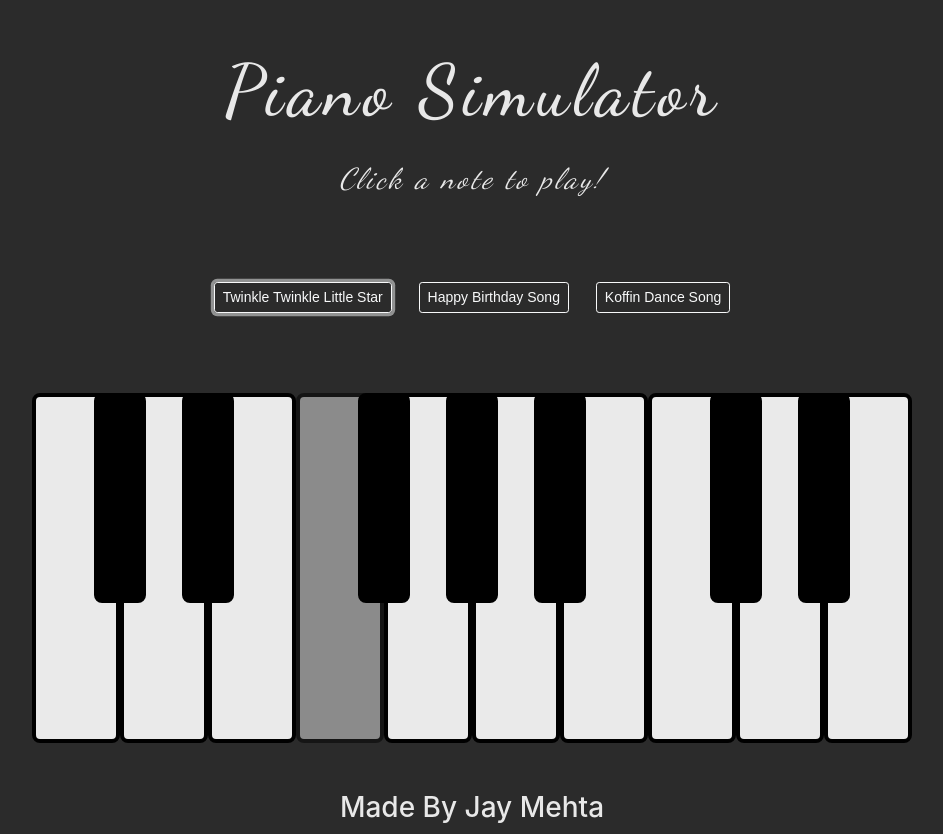
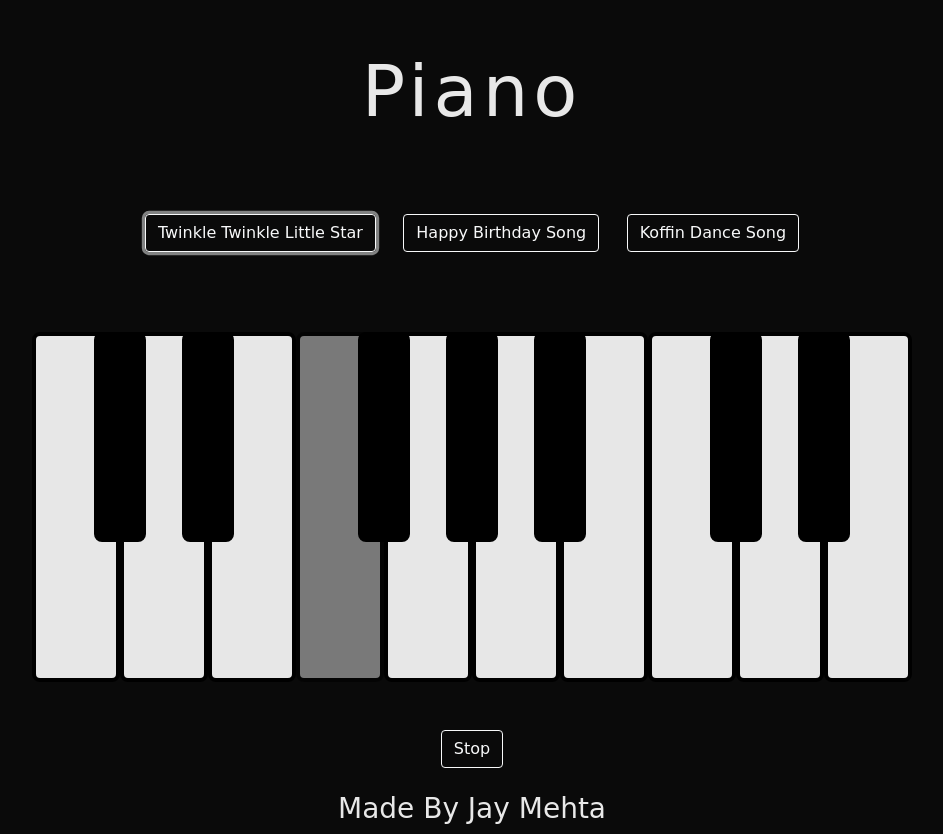
Before and after one commit to star-warrior/Piano, a plain HTML site: page index.html in a window 1280 px wide. Both pictures are taken after a click on the button "Twinkle Twinkle Little Star". Shown: the whole page, without its empty margins (168-1111 px from the left). Drawn offline with nearby package versions, Linux system fonts and the light colour scheme; a web font is replaced by a local one.

Commit message:
Add files via upload

```diff
--- a/index.html
+++ b/index.html
@@ -38,14 +38,13 @@
 
 <body>
 
-    <h1>Piano Simulator</h1>
-    <p><em>Click a note to play!</em></p>
+    <h1>Piano</h1>
 
     <div class="random-song-btn">
         <div class="container-fluid">
-            <button class="btn btn-sm btn-outline-light ttls-generator" onclick="twinkle();">Twinkle Twinkle Little Star</button>
-            <button class="btn btn-sm btn-outline-light happy-bday-generator" onclick="hbd();">Happy Birthday Song</button>
-            <button class="btn btn-sm btn-outline-light koffin-dance" onclick="kd();">Koffin Dance Song</button>
+            <button class="btn btn-md btn-outline-light ttls-generator" onclick="twinkle();">Twinkle Twinkle Little Star</button>
+            <button class="btn btn-md btn-outline-light happy-bday-generator" onclick="hbd();">Happy Birthday Song</button>
+            <button class="btn btn-md btn-outline-light koffin-dance" onclick="kd();">Koffin Dance Song</button>
         </div>
     </div>
     </div>
@@ -109,6 +108,11 @@
     <br>
     <br>
 
+    <button class="stop  btn btn-md btn-outline-light ttls-generator" onclick="reload();">Stop</button>
+
+    <br>
+    <br>
+
     <h3>Made By Jay Mehta</h3>
 
 
--- a/main.js
+++ b/main.js
@@ -1,3 +1,5 @@
+var started = false;
+
 function c() {
   var c = new Audio("sound/c.mp3");
   c.play();
@@ -152,6 +154,11 @@ function e_h() {
 }
 
 function twinkle() {
+  if (!started) {
+    started = true;
+
+    $('.stop').addClass('visible');
+
     setTimeout(function () {
       c();
     });
@@ -235,10 +242,20 @@ function twinkle() {
     }, 10050);
     setTimeout(function () {
       c();
+
+      started = false;
+
+      $('.stop').removeClass('visible');
     }, 10400);
+  }
 }
 
 function hbd() {
+  if (!started) {
+    started = true;
+
+    $('.stop').addClass('visible');
+
     setTimeout(function () {
       c();
     });
@@ -313,10 +330,18 @@ function hbd() {
     }, 8700);
     setTimeout(function () {
       f();
+
+      started = false;
+      $('.stop').removeClass('visible');
     }, 9100);
+  }
 }
 
 function kd() {
+  if (!started) {
+    started = true;
+
+    $('.stop').addClass('visible');
 
     setTimeout(function () {
       c();
@@ -392,10 +417,18 @@ function kd() {
     }, 8400);
     setTimeout(function () {
       a_s();
+
+      started = false;
+      $('.stop').removeClass('visible');
     }, 8700);
-
+  }
 }
 
-if ( window.screen.availWidth < 600 ) {
-    alert("please rotate your phone to get the best experience")
+
+function reload() {
+    location.reload();
 }
+
+if (window.screen.innerWidth < 600) {
+  alert("please rotate your phone to get the best experience");
+}
--- a/styles.css
+++ b/styles.css
@@ -1,34 +1,30 @@
 
-@import url('https://fonts.googleapis.com/css2?family=Dancing+Script:wght@400;500;600;700&display=swap');
+@import url('https://fonts.googleapis.com/css2?family=Gugi&display=swap');
 
 body {
-    background-color: #2b2b2b;
+    background-color: #0a0a0a;
     margin: 0;
     padding: 0;
     text-align: center;
     color:  #e8e8e8;
+    font-family: 'Gugi', cursive;
 }
 
 h1 {
-    font-family: "Dancing Script", serif;
     font-size: 4.5rem;
-    color: #e8e8e8;
     letter-spacing: 5px;
     text-align: center;
     margin: 3rem 0 1.5rem;
 }
 
 p {
-    color: #e8e8e8;
     text-align: center;
     font-size: 1.8rem;
-    font-family: "Dancing Script", serif;
     letter-spacing: 3px;
 }
 
 button {
     margin: 0 0.7rem 0;
-    font-family: "Montserrat", sans-serif;
 }
 
 footer {
@@ -39,7 +35,6 @@ footer {
 }
 
 footer p {
-    font-family: "Montserrat", sans-serif;
     font-size: 0.95rem;
     letter-spacing: 0.5px;
 }
@@ -135,6 +130,18 @@ footer p {
     left: 87%;
 }
 
+.stop {
+    transition: .5s;
+    visibility: hidden;
+    opacity: 0;
+}
+
+.visible {
+    transition: .5s;
+    visibility: visible;
+    opacity: 1;
+}
+
 @media (max-width: 672px) {
     .btn {
         display: block;
```
Lines whose indentation alone changed are shown as unchanged.
